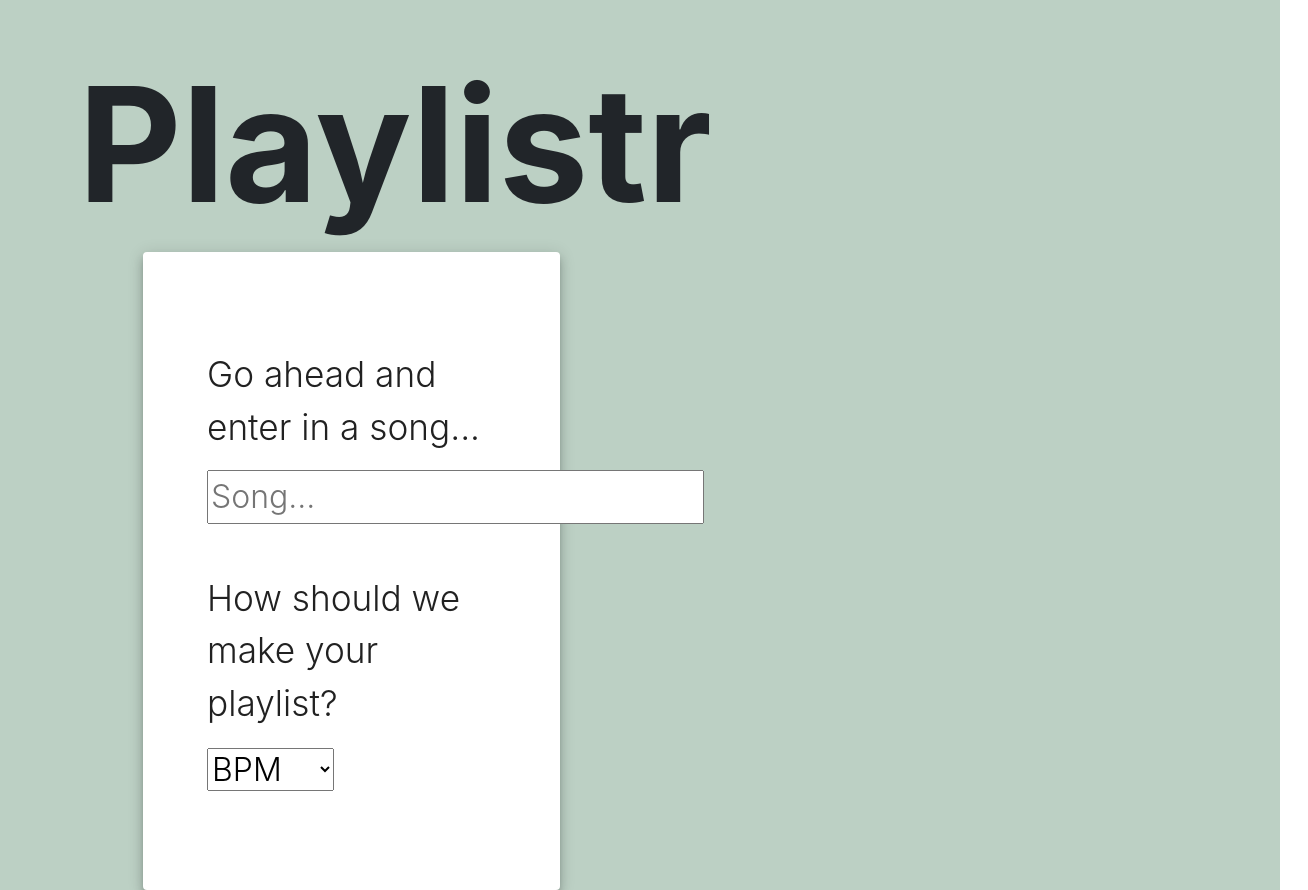
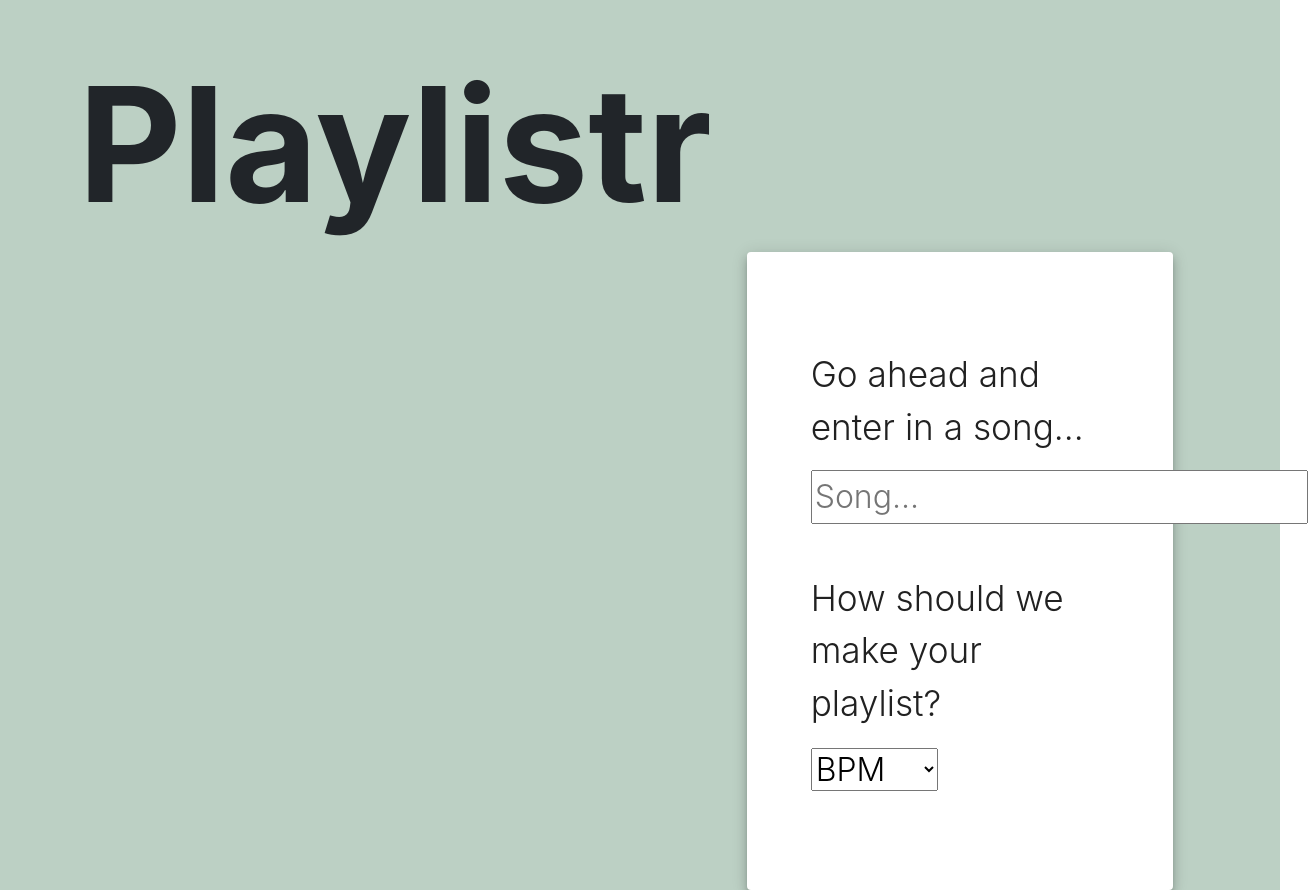
Before and after one commit to October2020PandA/playlist-group, a React (Create React App) app in the folder frontend/: page / in a window 1280 px wide. Shown: the whole page, 1308 px wide, since content can reach past the window. Built offline with nearby package versions, Linux system fonts and the light colour scheme.

Commit message:
UI Tweaks

```diff
--- a/frontend/public/index.html
+++ b/frontend/public/index.html
@@ -25,7 +25,7 @@
     -->
     <!-- Bootstrap -->
     <link rel="stylesheet" href="https://stackpath.bootstrapcdn.com/bootstrap/4.5.2/css/bootstrap.min.css" integrity="sha384-JcKb8q3iqJ61gNV9KGb8thSsNjpSL0n8PARn9HuZOnIxN0hoP+VmmDGMN5t9UJ0Z" crossorigin="anonymous">
-    <title>Playlister</title>
+    <title>Playlistr</title>
   </head>
   <body>
     <noscript>You need to enable JavaScript to run this app.</noscript>
--- a/frontend/src/components/Main.js
+++ b/frontend/src/components/Main.js
@@ -4,7 +4,7 @@ import styles from '../modules/Main.module.css';
 
 const Main = () => {
     return(
-        <div className={`container-fluid`}>
+        <div>
             <div class="row">
                 <div class="col-7" />
                 <Paper elevation={7} className={`${styles.paper} col-4`}>
--- a/frontend/src/modules/Header.module.css
+++ b/frontend/src/modules/Header.module.css
@@ -1,7 +1,3 @@
-.white {
-    color: white;
-}
-
 .em {
     font-weight: bold;
     font-size: 10em;
--- a/frontend/src/modules/Main.module.css
+++ b/frontend/src/modules/Main.module.css
@@ -1,6 +1,4 @@
 .paper {
-    width: 25rem;
-    margin-left: 4em;
     font-weight: 300;
     font-size: 2em;
     padding: 3em 2em;
```
